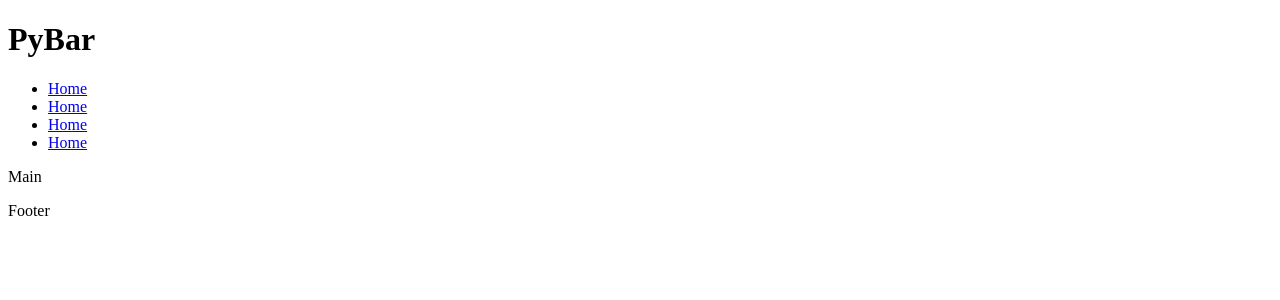
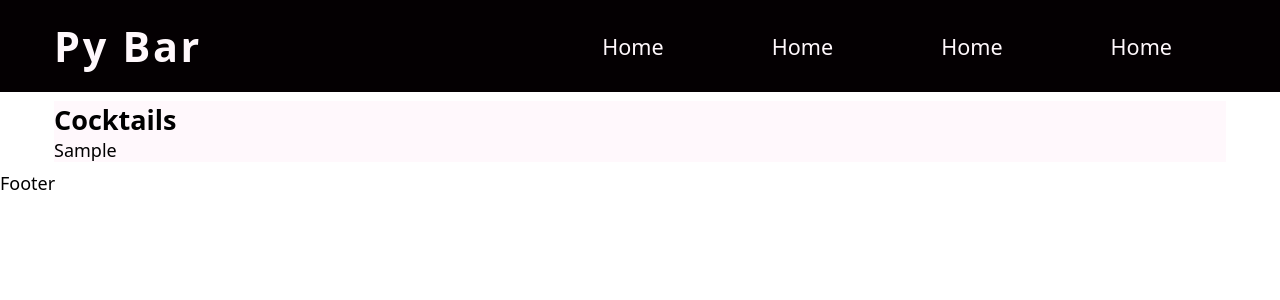
Before and after one commit to Optimized-Coder/py_bar, a Flask app: template app/core/templates/index.html in a window 1280 px wide. Shown: the top 300 px of the page. Run offline with Flask 2, Linux system fonts and the light colour scheme; the template is opened without the code that fills it: most values are stand-ins (such as "Sample title", 1, 10 or a date in 2020).

Commit message:
give app access to cocktail data

```diff
--- a/data/cocktails.py
+++ b/app/core/data/cocktails.py
@@ -1,5 +1,5 @@
-from models import Cocktail, cocktail_list
-from ingredients import *
+from .models import Cocktail, cocktail_list
+from .ingredients import *
 
 
 # COCKTAIL MODEL
--- a/data/ingredients.py
+++ b/app/core/data/ingredients.py
@@ -1,4 +1,4 @@
-from models import Ingredient, ingredient_list, Spirit
+from .models import Ingredient, ingredient_list, Spirit
 
 # Ingredient Model
 # - name
--- a/app/core/main/routes.py
+++ b/app/core/main/routes.py
@@ -1,11 +1,13 @@
 from flask import render_template, url_for
 from . import bp
+from ..data.cocktails import *
 
 @bp.route('/')
 @bp.route('/home/')
 def home():
     context = {
         'title': 'Menu',
+        'cocktail_list': cocktail_list
     }
 
     return render_template(
--- /dev/null
+++ b/app/core/static/styles/header.css
@@ -0,0 +1,35 @@
+.header__wrapper {
+    display: flex;
+    flex-direction: row;
+    background-color: var(--black);
+    align-items: center;
+    justify-content: space-between;
+    padding: 1rem 3rem;
+}
+
+.header__title {
+    color: var(--white);
+    display: flex;
+    align-items: center;
+    justify-content: center;
+}
+
+.header__nav-items {
+    display: flex;
+    align-items: center;
+    justify-content:center;
+    list-style-type: none;
+}
+
+.header__nav-link {
+    text-decoration: none;
+    padding: 1rem 3rem;
+    color: var(--white);
+    font-size: 1.2rem;
+    transition: background-color 400ms;
+}
+
+.header__nav-link:hover {
+    border-bottom: 1px solid var(--main);
+    background-color: var(--secondary);
+}
--- /dev/null
+++ b/app/core/static/styles/index.css
@@ -0,0 +1,25 @@
+@import url('header.css');
+@import url('main.css');
+
+/* Globals */
+* {
+    box-sizing: border-box;
+    margin: 0;
+    padding: 0;
+    font-family: system-ui, -apple-system, BlinkMacSystemFont, 'Segoe UI', Roboto, Oxygen, Ubuntu, Cantarell, 'Open Sans', 'Helvetica Neue', sans-serif;
+}
+
+:root {
+    font-size: 18px;
+
+    --main: #00D4FF;
+    --secondary: #FF2B00;
+
+    --black: #040002;
+    --white: #fff8fc;
+}
+
+h1 {
+    font-size: 2.3rem;
+    letter-spacing: 0.15rem;
+}
--- /dev/null
+++ b/app/core/static/styles/main.css
@@ -0,0 +1,4 @@
+.main__wrapper {
+    background-color: var(--white);
+    margin: .5rem 3rem;
+}
--- a/app/core/templates/base.html
+++ b/app/core/templates/base.html
@@ -4,7 +4,7 @@
     <meta charset="UTF-8">
     <meta http-equiv="X-UA-Compatible" content="IE=edge">
     <meta name="viewport" content="width=device-width, initial-scale=1.0">
-    <link rel="stylesheet" href={{ url_for('static', filename='style.css') }}>
+    <link rel="stylesheet" href={{ url_for('static', filename='styles/index.css') }}>
     <title>{{ title }}</title>
 </head>
 <body>
@@ -12,7 +12,7 @@
     <header class="header__wrapper">
         <div class="header__title">
             <h1 class="header__title-text">
-                PyBar
+                Py Bar
             </h1>
         </div>
         <nav class="header__nav">
--- a/app/core/templates/index.html
+++ b/app/core/templates/index.html
@@ -1,5 +1,14 @@
 {% extends "base.html" %}
 
 {% block main %}
-<p>Main</p>
+<main class="main__wrapper">
+    <section class="main__header">
+        <h2>Cocktails</h2>
+    </section>
+    <section class="main__cocktails">
+        <p>
+            {{ cocktail_list }}
+        </p>
+    </section>
+</main>
 {% endblock %}
```
Also changed, not shown: app/core/data/models.py (renamed from data/models.py), app/core/static/style.css (deleted).
